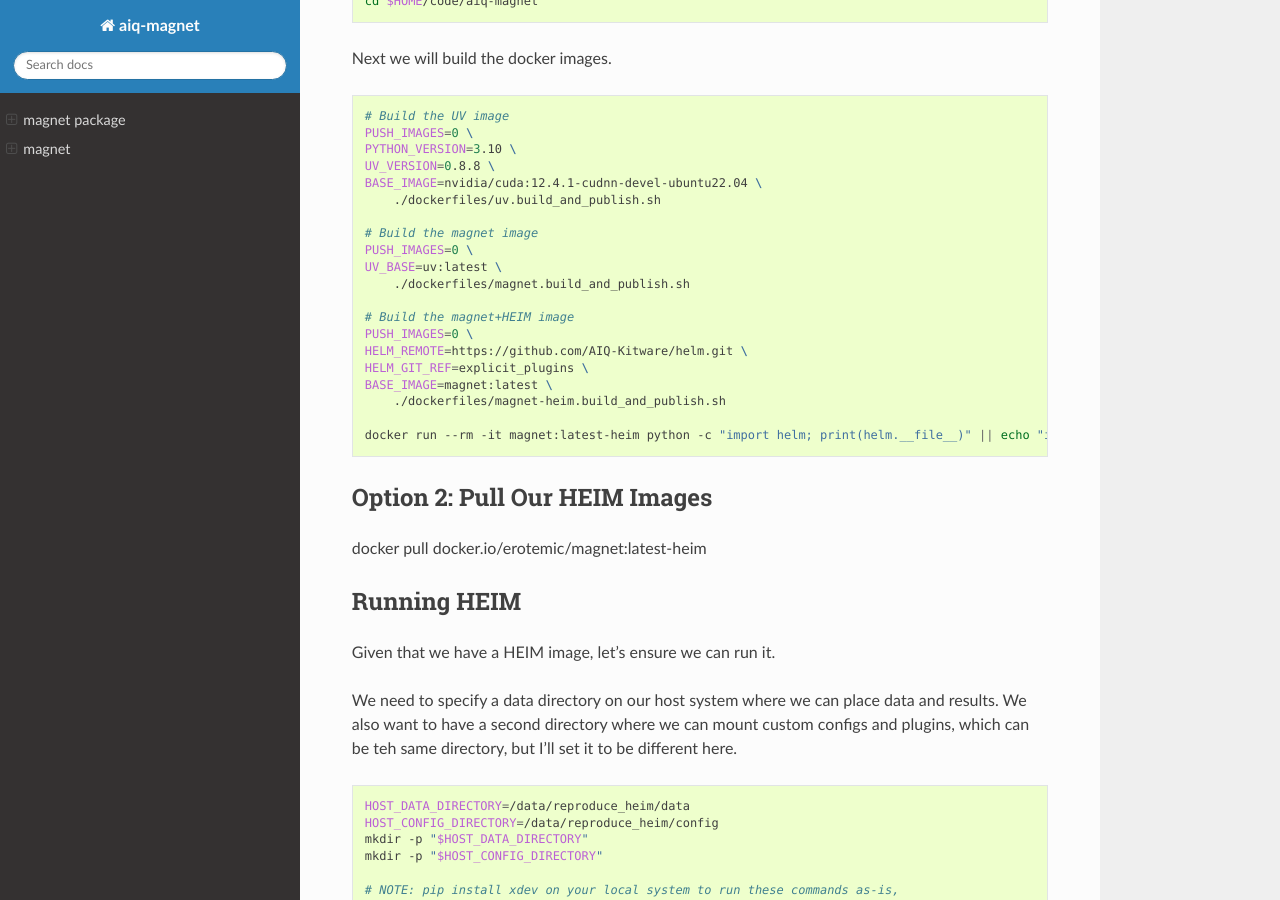
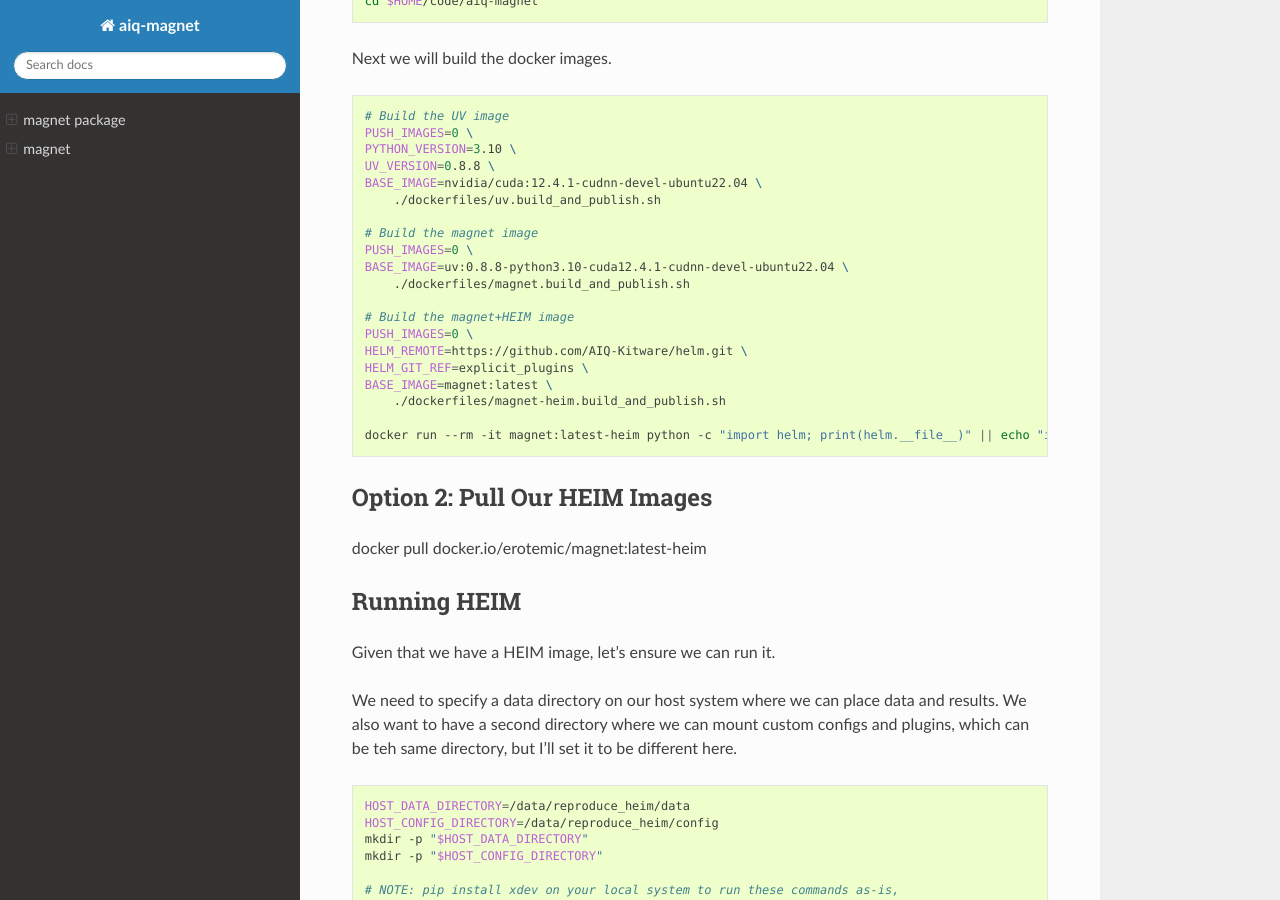
Before and after one commit to AIQ-Kitware/aiq-magnet, a Sphinx documentation site: the page built from docs/source/manual/running_heim.rst, in a window 1280 px wide and 900 px high, scrolled down 520 px. Built offline with Sphinx 7.4.7 and the Read the Docs theme 3.1.0, drawn with Linux system fonts in a browser that asks for light colours.

Commit message:
Cleaned up build scripts and made them use consistent terms

```diff
--- a/docs/source/manual/running_heim.rst
+++ b/docs/source/manual/running_heim.rst
@@ -36,7 +36,7 @@ Next we will build the docker images.
 
     # Build the magnet image
     PUSH_IMAGES=0 \
-    UV_BASE=uv:latest \
+    BASE_IMAGE=uv:0.8.8-python3.10-cuda12.4.1-cudnn-devel-ubuntu22.04 \
         ./dockerfiles/magnet.build_and_publish.sh
 
     # Build the magnet+HEIM image
```
Also changed, not shown: 5 other files.
